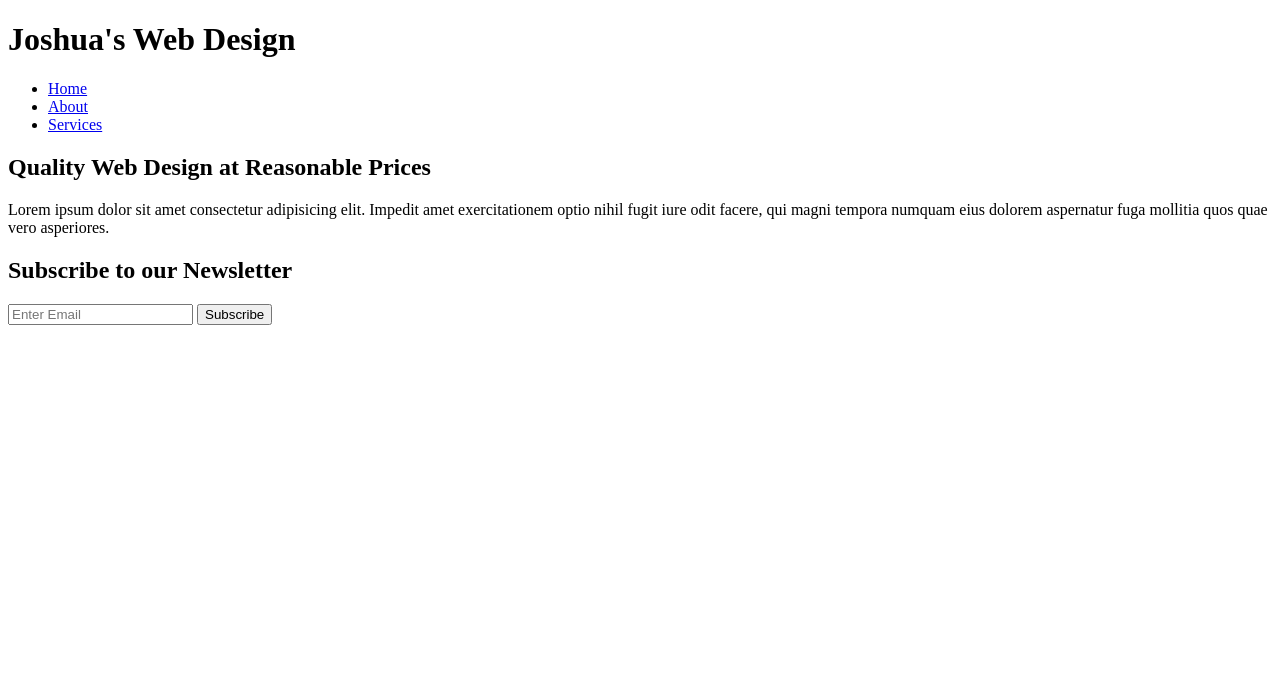
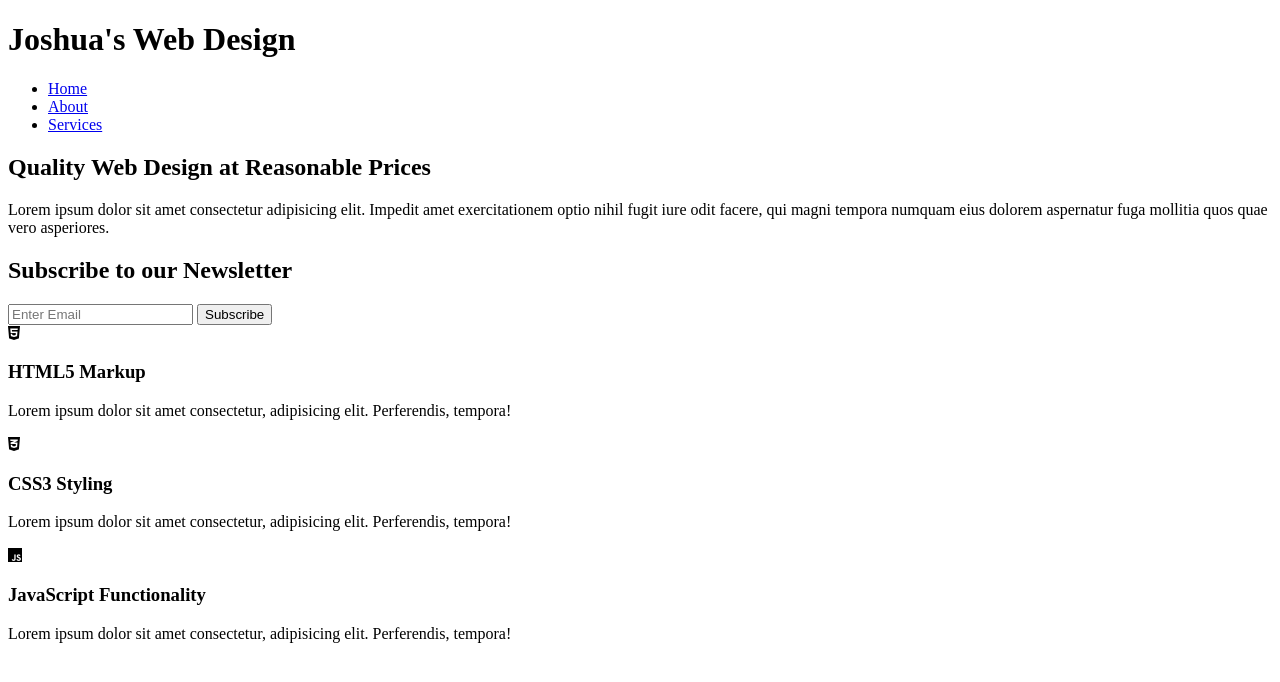
Before and after one commit to Jalfaro1010/FullWebPage, a plain HTML site: page index.html in a window 1280 px wide. Drawn offline with Linux system fonts and the light colour scheme.

Commit message:
Added Icons

```diff
--- a/index.html
+++ b/index.html
@@ -42,5 +42,27 @@
             </form>
         </div>
     </section>
+    <section id="boxes">
+        <div class="container">
+          <div class="box">
+            <i class="fab fa-html5"></i>
+            <h3>HTML5 Markup</h3>
+            <p>Lorem ipsum dolor sit amet consectetur, adipisicing elit. Perferendis, tempora!</p>
+          </div>
+          <div class="box">
+            <i class="fab fa-css3-alt"></i>
+            <h3>CSS3 Styling</h3>
+            <p>Lorem ipsum dolor sit amet consectetur, adipisicing elit. Perferendis, tempora!</p>
+          </div>
+          <div class="box">
+            <i class="fab fa-js"></i>
+            <h3>JavaScript Functionality</h3>
+            <p>Lorem ipsum dolor sit amet consectetur, adipisicing elit. Perferendis, tempora!</p>
+          </div>
+        </div>
+      </section>
+      <section id="about">
+
+      </section>
 </body>
 </html>
```
